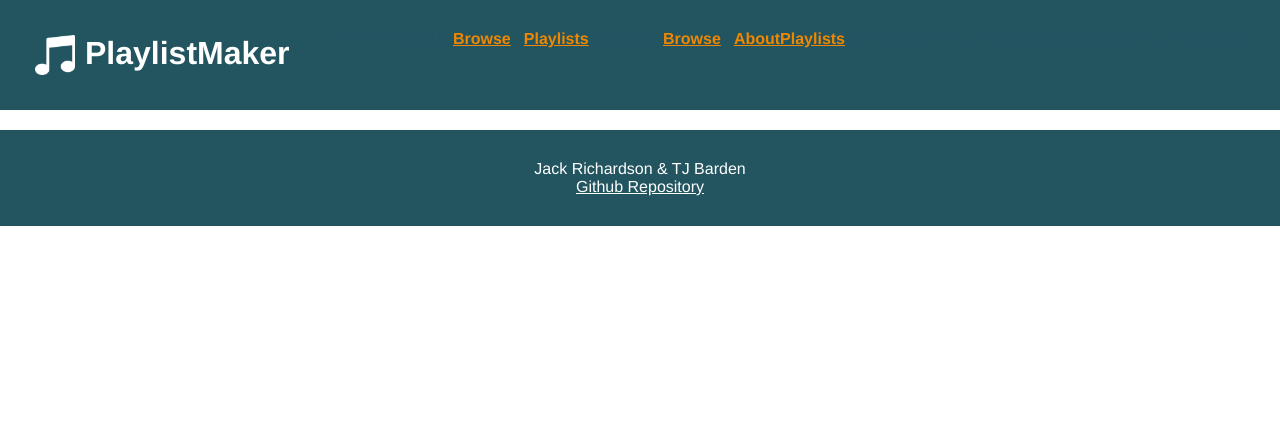
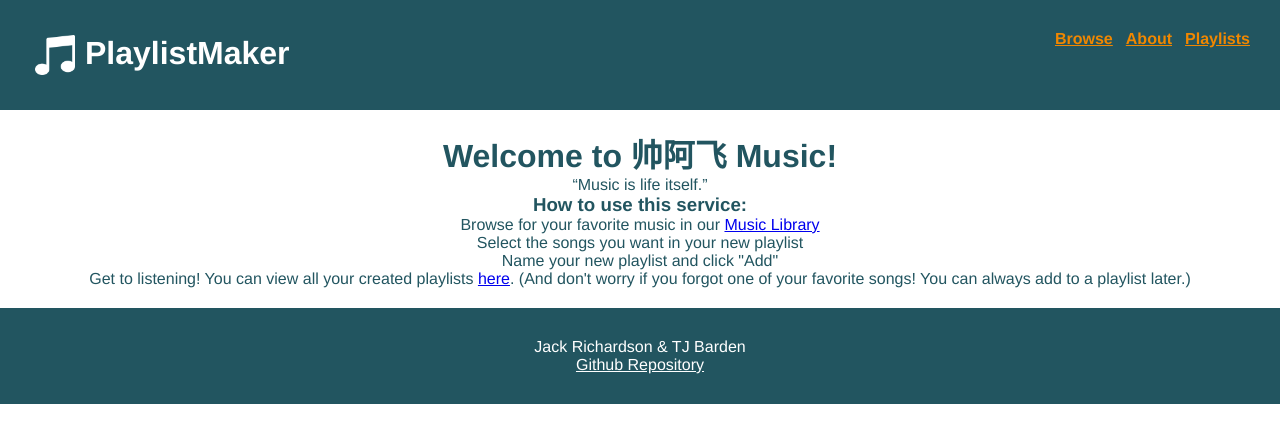
Before and after one commit to jackrich11/playlistMaker, a Vue app: page / in a window 1280 px wide. Shown: the top 442 px of the page. Built offline with nearby package versions, Linux system fonts and the light colour scheme.

Commit message:
Fixed spacing and links

```diff
--- a/src/App.vue
+++ b/src/App.vue
@@ -7,14 +7,9 @@
         <h1>PlaylistMaker</h1>
       </div>
       <div id="nav-links">
-<<<<<<< HEAD
         <router-link to="/browse">Browse</router-link> |
-        <router-link to="/playlists">Playlists</router-link>
-=======
-        <router-link to="/">Browse</router-link> |
-        <router-link to="/about">About</router-link>
+        <router-link to="/">About</router-link> |
         <router-link to="/browse">Playlists</router-link>
->>>>>>> e781f0cf5f4abd5a386c53eb19a40f93118d47fa
       </div>
     </div>
     <router-view/>
--- a/src/router/index.js
+++ b/src/router/index.js
@@ -13,7 +13,7 @@ const routes = [
     component: Browse,
   },
   {
-    path: '/about',
+    path: '/',
     name: 'About',
     // route level code-splitting
     // this generates a separate chunk (about.[hash].js) for this route
--- a/src/views/About.vue
+++ b/src/views/About.vue
@@ -7,7 +7,7 @@
   <div class = "content">
     <h3>How to use this service:</h3>
     <ol>
-    <li>Browse for your favorite music in our <router-link to ="/"> Music Library</router-link></li>
+    <li>Browse for your favorite music in our <router-link to ="/browse"> Music Library</router-link></li>
     <li>Select the songs you want in your new playlist</li>
     <li>Name your new playlist and click "Add"</li>
     <li>Get to listening! You can view all your created playlists <router-link to ="/playlists"> here</router-link>. (And don't worry if you forgot one of your favorite songs! You can always add to a playlist later.)</li>
```
